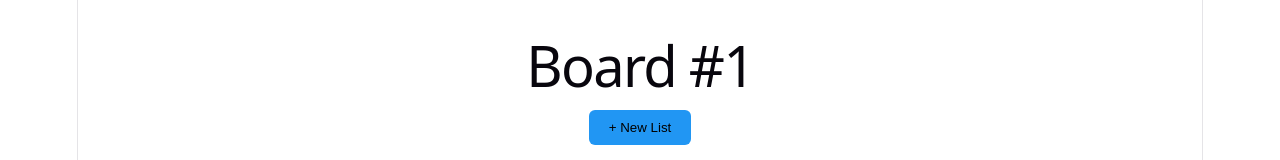
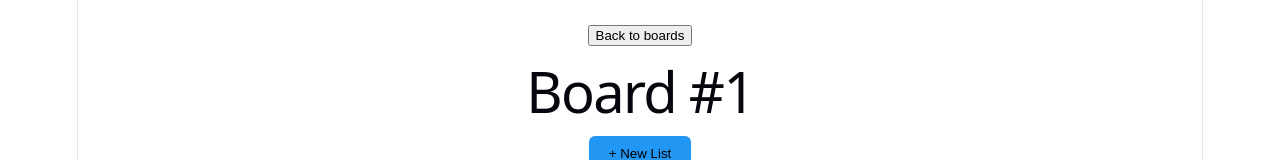
Before and after one commit to watsonlimprevil/todofrontend, a React (Vite) app: page /boards/1 in a window 1280 px wide. Shown: the top 160 px of the page. Built offline with nearby package versions, Linux system fonts and the light colour scheme; no server answers.

Commit message:
added a backtoboard button

```diff
--- a/src/pages/Board.jsx
+++ b/src/pages/Board.jsx
@@ -1,4 +1,4 @@
-import { useParams } from 'react-router-dom';
+import { useNavigate, useParams } from 'react-router-dom';
 import { useEffect, useState } from 'react';
 import { api } from '../Api/client';
 import { DragDropContext, Droppable, Draggable } from '@hello-pangea/dnd';
@@ -6,7 +6,7 @@ import js from '@eslint/js';
 
 export default function Board() {
   const { id } = useParams();
-
+  const nav = useNavigate();
   const [lists, setLists] = useState([]);
 
   const [showListModal, setShowListModal] = useState(false);
@@ -159,6 +159,11 @@ async function handleRenameList() {
 
   return (
     <div style={{ padding: '20px' }}>
+      <button
+      onClick={() => nav('/boards')}
+      >
+        Back to boards
+      </button>
       <h1>Board #{id}</h1>
 
       <button
```
